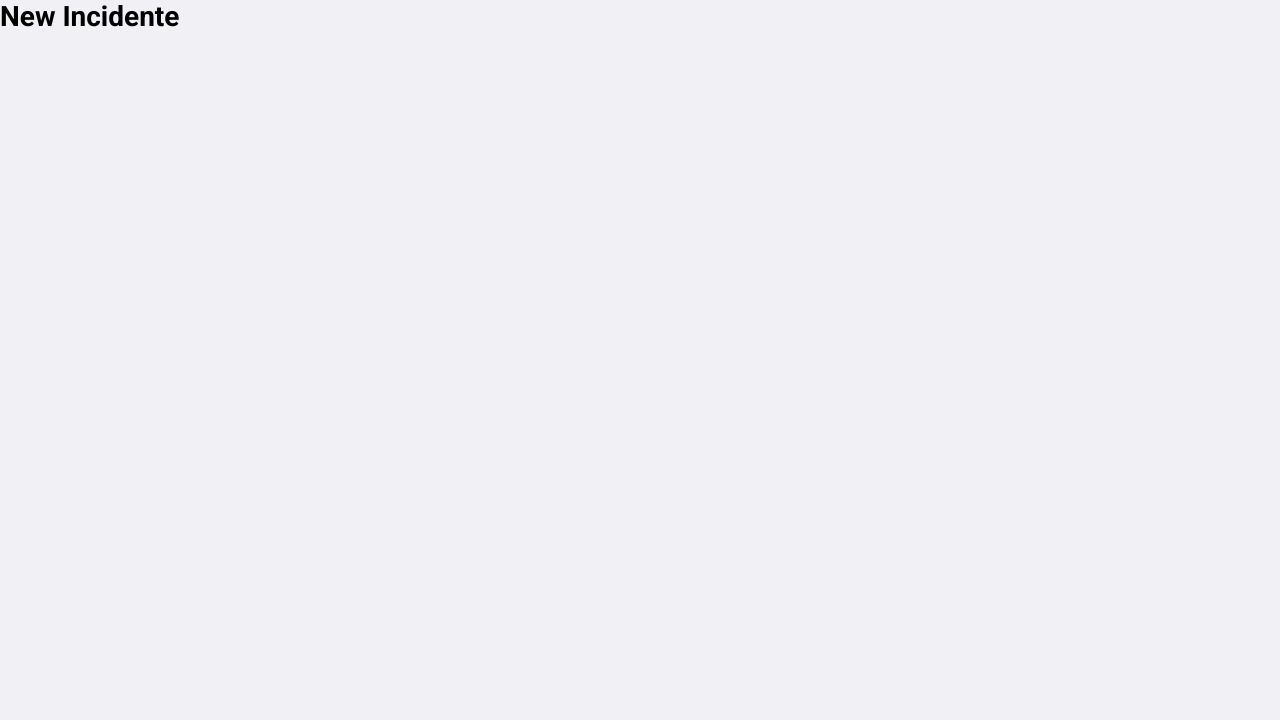
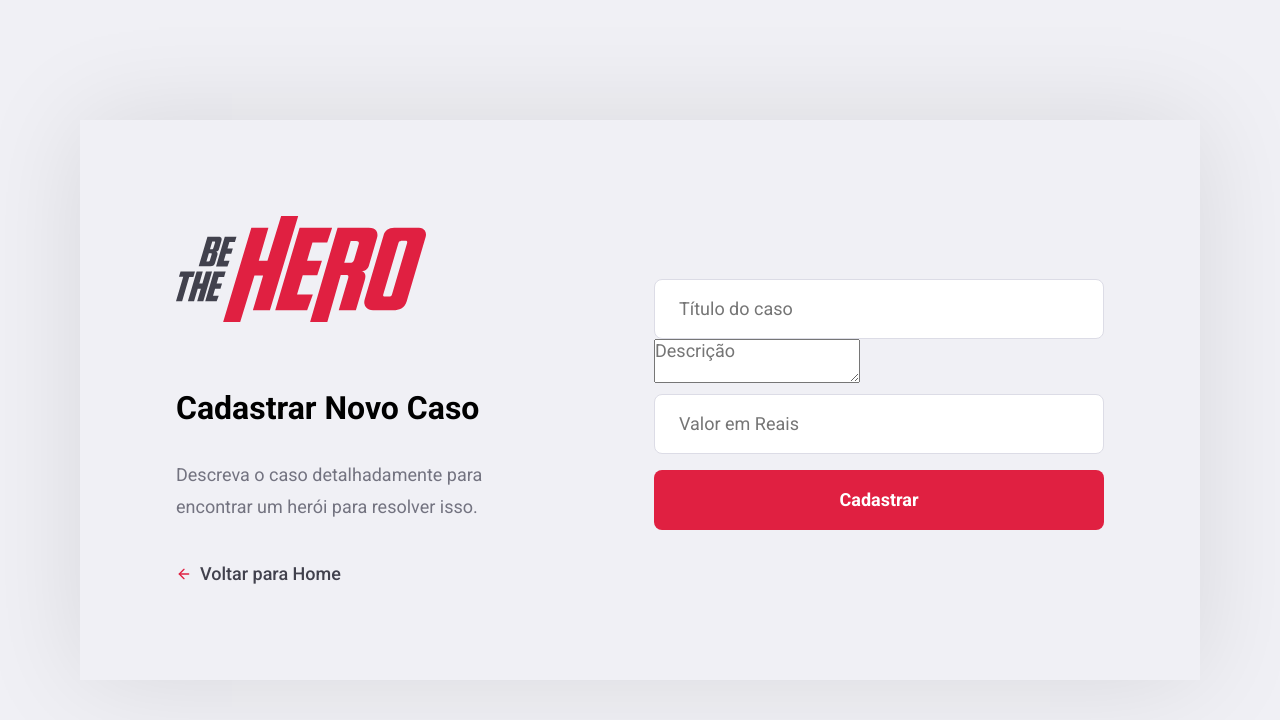
Before and after one commit to vitorsemidio-dev/be-the-hero-web, a React (Create React App) app: page /incidents/new in a window 1280 px wide. Shown: the top 720 px of the page. Built offline with nearby package versions, Linux system fonts and the light colour scheme.

Commit message:
Estrutura Novo Caso

```diff
--- a/src/pages/NewIncident/index.js
+++ b/src/pages/NewIncident/index.js
@@ -1,9 +1,39 @@
 import React from 'react';
+import { Link } from 'react-router-dom';
+import { FiArrowLeft } from 'react-icons/fi'
 
 import './styles.css';
 
+import logoImg from '../../assets/logo.svg'
+
 export default function NewIncident() {
   return (
-    <h1>New Incidente</h1>
+    <div className="register-container">
+      <div className="content">
+        <section>
+          <img src={logoImg} alt="Be The Hero Logo"/>
+
+          <h1>Cadastrar Novo Caso</h1>
+
+          <p>Descreva o caso detalhadamente para encontrar um herói para resolver isso.</p>
+
+          <Link className="back-link" to="/">
+            <FiArrowLeft size={16} color="#E02041"/>
+            Voltar para Home
+          </Link>
+        </section>
+
+
+        <form>
+          <input placeholder="Título do caso "/>
+          <textarea type="email" placeholder="Descrição"/>
+          <input placeholder="Valor em Reais"/>
+
+          <button type="submit" className="button">
+            Cadastrar
+          </button>
+        </form>
+      </div>
+    </div>
   );
 }
```
